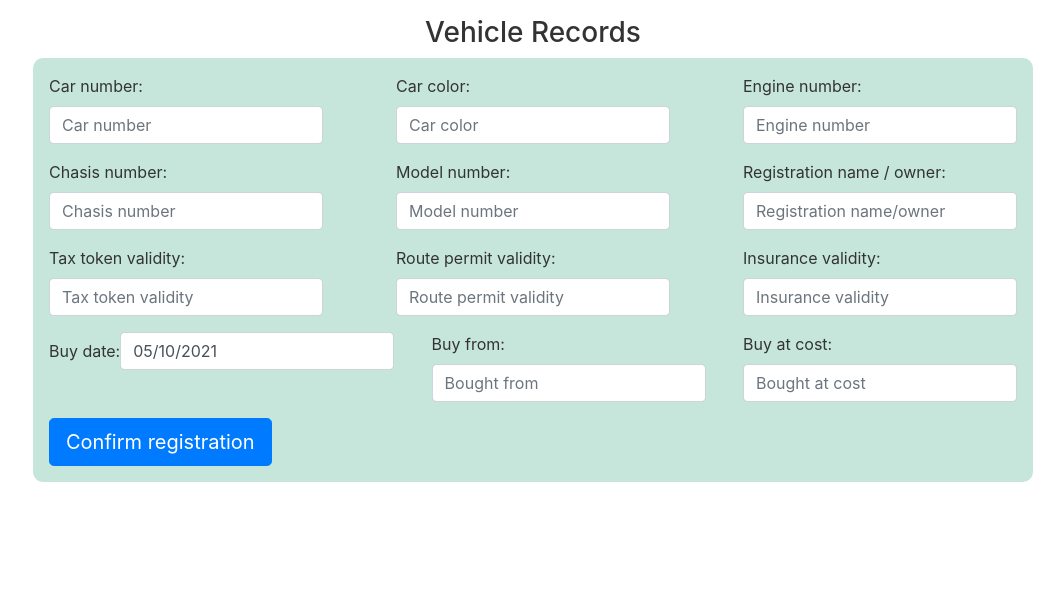
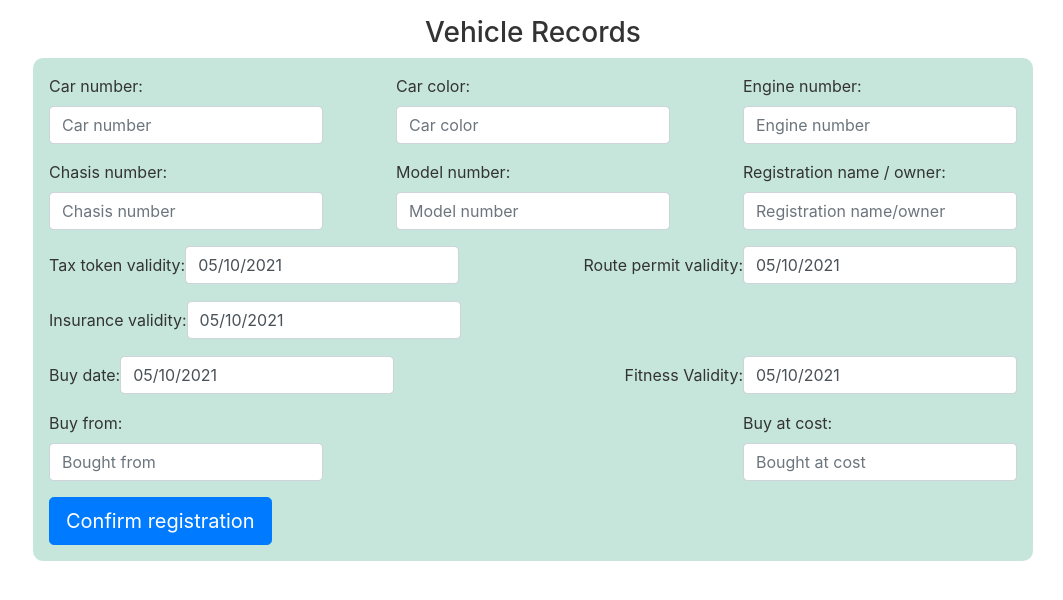
Before and after one commit to mydigita/mongo-office, a React (Create React App) app: page /mongo-office/vehicle-records in a window 1280 px wide. Shown: the top 600 px of the page, without its empty margins (217-1280 px from the left). Built offline with nearby package versions, Linux system fonts and the light colour scheme.

Commit message:
re-write multiple functions to a single function for miltiple input fields

```diff
--- a/src/components/vehicle-records.component.js
+++ b/src/components/vehicle-records.component.js
@@ -1,4 +1,4 @@
-import React, {useState, useEffect} from 'react';
+import React, {useState} from 'react';
 import axios from 'axios';
 import "bootstrap/dist/css/bootstrap.min.css";
 import "bootstrap/dist/js/bootstrap.bundle";
@@ -7,17 +7,16 @@ import  "../App.css";
 import DatePicker from 'react-datepicker';
 import "react-datepicker/dist/react-datepicker.css";
 
-// import DateFnsUtils from "@date-io/date-fns";
-// import {
-//     DateTimePicker,
-//     MuiPickersUtilsProvider
-// } from "@material-ui/pickers";
 
 const username = localStorage.getItem('user');
 const userid = localStorage.getItem('userid');
 
 export default function VehicleRecords(){
     const [buyDate, setBuyDate] = useState(new Date());
+    const [taxTokenValidity, setTaxTokenValidity]  = useState(new Date());
+    const [routePermitValidity, setRoutePermitValidity] = useState(new Date());
+    const [insuranceValidity, setInsuranceValidity] =  useState(new Date());
+    const [fitnessValidity, setFitnessValidity] =  useState(new Date());
     const [carNumber, setCarNumber]= useState("");
     const [carDetails, setCarDetails]= useState({
         carOwner:"",
@@ -25,81 +24,43 @@ export default function VehicleRecords(){
         engineNumber:"",
         chasisNumber:"",
         modelNumber:"",
-        taxTokentValidity:"",
-        routePermitValidity:"",
-        insuranceValidity:"",
-        fitnessValidity:"",
+        taxTokentValidity: new Date(),
+        routePermitValidity: new Date(),
+        insuranceValidity: new Date(),
+        fitnessValidity: new Date(),
         buyDate:"",
         buyFrom:"",
         buyAtCost:"",
     });
-
-    const [repairHistory, setReapirHistory] = useState({
-        repairDate: new Date(),
-        problemDetails:"",
-        repairBy:"",
-        confirmBy:"",
-        workDetails:"",
-        cost:0
-    });
-    const [caseHistory, setCaseHistory] = useState({
-        driver:"",
-        caseDate: new Date(),
-        caseReason:"",
-        caseStatus:"open",
-        caseDetails:""
-    });
-    const [accidentHistory, setAccidentHistory] = useState({
-        driver:"",
-        accidentDate: new Date(),
-        accidentDetails:""
-    });
-    function onChangeCarNumber(e){
+        function onChangeCarNumber(e){
         setCarNumber(e.target.value)
     }
-    function onChangeCarOwner(e){
-        setCarDetails({...carDetails, carOwner:e.target.value})
-    }
-    function onChangeCarColor(e){
-        setCarDetails({...carDetails, carColor:e.target.value})
-    }
-    function onChangeEngineNumber(e){
-        setCarDetails({...carDetails, engineNumber:e.target.value})
-    }
-    function onChangeChasisNumber(e){
-        setCarDetails({...carDetails, chasisNumber:e.target.value})
-    }
-    function onChangeModelNumber(e){
-        setCarDetails({...carDetails, modelNumber:e.target.value})
-    }
-    function onChangeBuyFrom(e){
-        setCarDetails({...carDetails, buyFrom:e.target.value})
-    }
-    function onChangeBuyAtCost(e){
-        setCarDetails({...carDetails, buyAtCost:e.target.value})
-    }
-    function onChangeTaxTokenValidity(e){
-        setCarDetails({...carDetails, taxTokentValidity:e.target.value})
-    }
-    function onChangeRoutePermitValidity(e){
-        setCarDetails({...carDetails, routePermitValidity:e.target.value})
-    }
-    function onChangeInsuranceValidity(e){
-        setCarDetails({...carDetails, insuranceValidity:e.target.value})
-    }
+
     function onChangeBuyDate(e){
         setBuyDate(e);
         setCarDetails({...carDetails, buyDate:e});
-
+    }
+    function onChangeTaxTokenValidity(e){
+        setTaxTokenValidity(e);
+        setCarDetails({...carDetails, taxTokentValidity:e});
+    }
+    function onChangeInsuranceValidity(e){
+        setInsuranceValidity(e);
+        setCarDetails({...carDetails, insuranceValidity:e});
+    }
+    function onChangeRoutePermitValidity(e){
+        setRoutePermitValidity(e);
+        setCarDetails({...carDetails, routePermitValidity:e});
+    }
+    function onChangeFitnessValidity(e){
+        setFitnessValidity(e);
+        setCarDetails({...carDetails, fitnessValidity:e});
     }
 
 
-
-    // function onChangeCarDetails(e){
-    //     setCarDetails({...carDetails, [e.target.id]:e.target.value})
-    // }
-
-
+    function onChangeCarDetails(e){
+        setCarDetails({...carDetails, [e.target.name]:e.target.value})
+    }
 
 
     function onSubmitCarRegistration(e){
@@ -116,56 +77,50 @@ export default function VehicleRecords(){
     return(
         <div className="body-part pt-3">
             <h3 className="text-center">Vehicle Records</h3>
-            <div id="displayVehicleList">
-
-            </div>
-            <div id="displayExpiryAlert">
-
-            </div>
             <div id="register">
                 <div>
                     <form onSubmit={onSubmitCarRegistration} className="form-light p-3">
                         <div className="d-flex flex-wrap justify-content-between">
                         <div className="form-group">
                             <label>Car number:</label>
-                            <input id="car-number" type="text" onChange={onChangeCarNumber} placeholder="Car number" className="form-control" required/>
+                            <input name="carNumber" type="text" onChange={onChangeCarNumber} placeholder="Car number" className="form-control" required/>
                         </div>
                         <div className="form-group">
                             <label>Car color: </label>
-                            <input id="car-color" type="text" onChange={onChangeCarColor} placeholder="Car color" className="form-control" required/>
+                            <input name="carColor" type="text" onChange={onChangeCarDetails} placeholder="Car color" className="form-control" required/>
                         </div>
                         <div className="form-group">
                             <label>Engine number:</label>
-                            <input id="engine-number" type="text" onChange={onChangeEngineNumber} placeholder="Engine number" className="form-control" required/>
+                            <input name="engineNumber" type="text" onChange={onChangeCarDetails} placeholder="Engine number" className="form-control" required/>
                         </div>
                         </div>
                         <div className="d-flex flex-wrap justify-content-between">
                         <div className="form-group">
                             <label>Chasis number:</label>
-                            <input id="chasis-number" type="text" onChange={onChangeChasisNumber} placeholder="Chasis number" className="form-control" required/>
+                            <input name="chasisNumber" type="text" onChange={onChangeCarDetails} placeholder="Chasis number" className="form-control" required/>
                         </div>
                         <div className="form-group">
                             <label>Model number:</label>
-                            <input id="model-number" type="text" onChange={onChangeModelNumber} placeholder="Model number" className="form-control" required/>
+                            <input name="modelNumber" type="text" onChange={onChangeCarDetails} placeholder="Model number" className="form-control" required/>
                         </div>
 
                         <div className="form-group">
                             <label>Registration name / owner:</label>
-                            <input id="regi-name" type="text" onChange={onChangeCarOwner} placeholder="Registration name/owner" className="form-control" required/>
+                            <input name="carOwner" type="text" onChange={onChangeCarDetails} placeholder="Registration name/owner" className="form-control" required/>
                         </div>
                         </div>
                         <div className="d-flex flex-wrap justify-content-between">
                         <div className="form-group">
                             <label>Tax token validity:</label>
-                            <input id="tax-token" type="text" onChange={onChangeTaxTokenValidity} placeholder="Tax token validity" className="form-control" />
+                            <DatePicker selected={taxTokenValidity} onChange={onChangeTaxTokenValidity} className="form-control" required/>
                         </div>
                         <div className="form-group">
                             <label>Route permit validity:</label>
-                            <input id="route-permit" type="text" onChange={onChangeRoutePermitValidity}  placeholder="Route permit validity" className="form-control" />
+                            <DatePicker selected={routePermitValidity} onChange={onChangeRoutePermitValidity} className="form-control" required/>
                         </div>
                         <div className="form-group">
                             <label>Insurance validity:</label>
-                            <input id="insurance-validity" type="text" onChange={onChangeInsuranceValidity}  placeholder="Insurance validity" className="form-control" />
+                            <DatePicker selected={insuranceValidity} onChange={onChangeInsuranceValidity} className="form-control" required/>
                         </div>
                         </div>
                         <div className="d-flex flex-wrap justify-content-between">
@@ -174,12 +129,16 @@ export default function VehicleRecords(){
                             <DatePicker selected={buyDate} onChange={onChangeBuyDate} className="form-control" required/>
                         </div>
                         <div className="form-group">
+                            <label>Fitness Validity:</label>
+                            <DatePicker selected={fitnessValidity} onChange={onChangeFitnessValidity} className="form-control" required/>
+                        </div>
+                        <div className="form-group">
                             <label>Buy from:</label>
-                            <input id="buy-from" type="text" onChange={onChangeBuyFrom} placeholder="Bought from" className="form-control" required/>
+                            <input name="buyFrom" type="text" onChange={onChangeCarDetails} placeholder="Bought from" className="form-control" required/>
                         </div>
                         <div className="form-group">
                             <label>Buy at cost:</label>
-                            <input id="buy-cost" type="text" onChange={onChangeBuyAtCost} placeholder="Bought at cost" className="form-control" required/>
+                            <input name="buyAtCost" type="text" onChange={onChangeCarDetails} placeholder="Bought at cost" className="form-control" required/>
                         </div>
                         </div>
                         <button type="submit" className="btn btn-primary btn-lg">Confirm registration</button>
```
Also changed, not shown: 1 other file (tests, documents, lock files or other folders).
